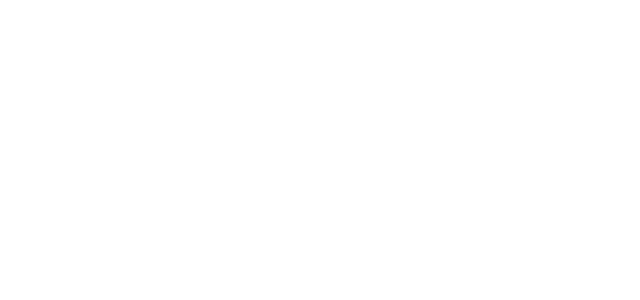
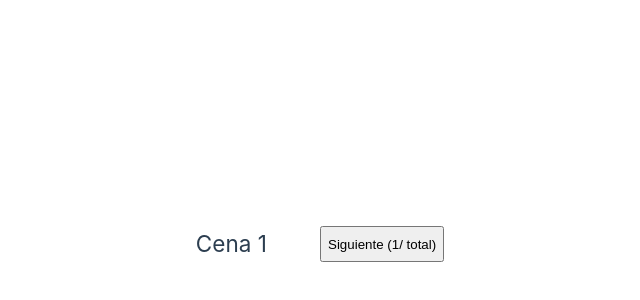
Before and after one commit to NEBULA1978/VUE3JAB2, a Vue app: page / in a window 1280 px wide. Shown: the part 156-456 px from the top of the page, without its empty margins (320-960 px from the left). Built offline with nearby package versions, Linux system fonts and the light colour scheme.

Commit message:
Plantilla parte1 contador

```diff
--- a/src/App.vue
+++ b/src/App.vue
@@ -1,9 +1,22 @@
 <template>
-
+  <h2>Cena {{ contador + 1 }}</h2>
+  <button @:click="siguiente">Siguiente ({{ contador + 1 }}/  total)</button>
 </template>
 
 <script setup>
-
+import { ref, computed } from "vue"
+import { productos } from "./datos.js"
+const contador=ref(0)
+const total = productos.length;
+const siguiente = () => {
+  // Increment the value of contador
+  contador.value++
+  // Check if contador is greater than or equal to total
+  if (contador.value >= total) {
+    // If so, reset contador back to 0
+    contador.value = 0;
+  }
+}
 
 </script>
 
--- /dev/null
+++ b/src/datos.js
@@ -0,0 +1,32 @@
+// Array con diferentes objetos:
+export const productos = [
+  {
+    nombre: "ervigio",
+    precio: 110,
+    finDeSemana: true
+  }, {
+    nombre: "ATANAGILDO",
+    precio: 125,
+    finDeSemana: false
+  }, {
+    nombre: "LEOVIGILDO",
+    precio: 73,
+    finDeSemana: true
+  }, {
+    nombre: "ATAULFO",
+    precio: 69,
+    finDeSemana: true
+  }, {
+    nombre: "SISEBUTO",
+    precio: 105,
+    finDeSemana: false
+  }, {
+    nombre: "TEODORICO",
+    precio: 112,
+    finDeSemana: true
+  }, {
+    nombre: "RECESVINTO",
+    precio: 71,
+    finDeSemana: false
+  }
+]
```
